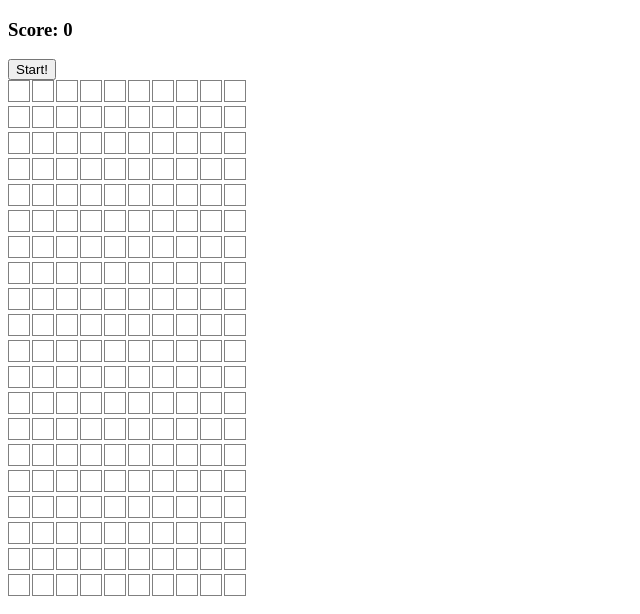
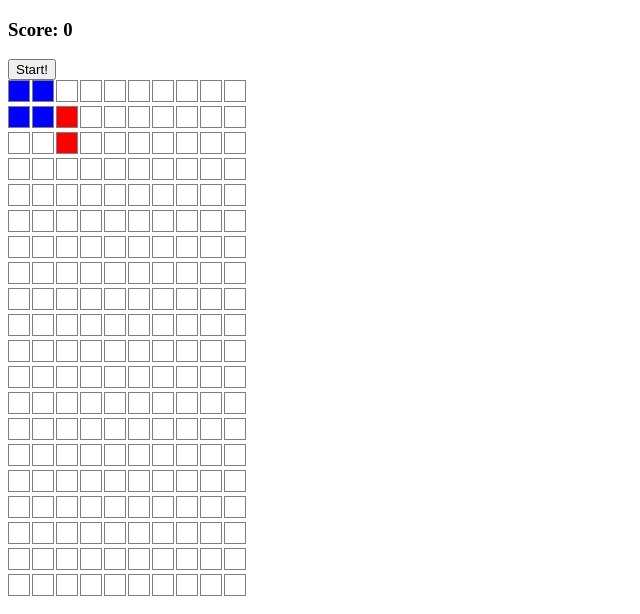
Before and after one commit to Dryspell/JS-FCC-MiniProjects, a website: page Tetris/index.html in a window 1280 px wide. Shown: the whole page, without its empty margins (0-640 px from the left). Drawn offline with nearby package versions, Linux system fonts and the light colour scheme.

Commit message:
Updated Tetris with dynamically colored pieces

```diff
--- a/Tetris/app.js
+++ b/Tetris/app.js
@@ -1,8 +1,6 @@
 
 
 document.addEventListener('DOMContentLoaded',()=> {
-
-
     const gridContainer = document.getElementById("gridContainer");
     const scoreDisplay = document.querySelector('#score');
     const startBtn = document.querySelector('#start-button');
@@ -21,15 +19,13 @@ document.addEventListener('DOMContentLoaded',()=> {
 
         return piece.map((cubie) => math.round(math.multiply(cubie, rotMat)));
     }
-    console.log(rotate(jTet, 90));
+    //console.log(rotate(jTet, 90));
 
-    // let cells = document.getElementsByClassName("cell");
-
-    defaultGrid();
+    defaultGrid(10,20);
     //Creates a default grid sized 16x16
-    function defaultGrid() {
-        makeRows(20);
-        makeColumns(10);
+    function defaultGrid(x,y) {
+        makeRows(y);
+        makeColumns(x);
     }
 
     //Takes (rows, columns) input and makes a grid
@@ -43,17 +39,23 @@ document.addEventListener('DOMContentLoaded',()=> {
 
     //Creates columns
     function makeColumns(cellNum) {
-        console.log(cellNum)
         let rows = document.getElementsByClassName("gridRow");
-        console.log(rows.length)
         for (i = 0; i < rows.length; i++) {
             for (j = 0; j < cellNum; j++) {
                 let newCell = document.createElement("div");
-                newCell.id = `Cell (${j},${i})`;
+                newCell.id = `Cell(${j},${i})`;
                 rows[i].appendChild(newCell).className = "cell";
-                //console.log([i,j])
             };
-
         };
     };
+
+    function draw(piece,color){
+        piece.forEach((cubie) => {
+            let gridSquare = document.getElementById(`Cell(${cubie[0]},${cubie[1]})`);
+            gridSquare.classList.add(`cubie-${color}`);
+            gridSquare.style.backgroundColor = color;
+        });
+    };
+    draw(jTet,'red');
+    draw(oTet,'blue');
 })
--- a/Tetris/index.html
+++ b/Tetris/index.html
@@ -4,7 +4,7 @@
     <meta charset="UTF-8">
     <meta http-equiv="X-UA-Compatible" content="IE=edge">
     <meta name="viewport" content="width=device-width, initial-scale=1.0">
-    <script src="node_modules/mathjs/lib/browser/math.js" type="text/javascript"></script>
+    <script src="../node_modules/mathjs/lib/browser/math.js" type="text/javascript"></script>
     <script src="app.js" charset="UFT-8"></script>
     <link rel="stylesheet" href="style.css"></link>
     <title>Basic Tetris</title>
```
Also changed, not shown: Tetris/style.css (+9 -0 lines).
